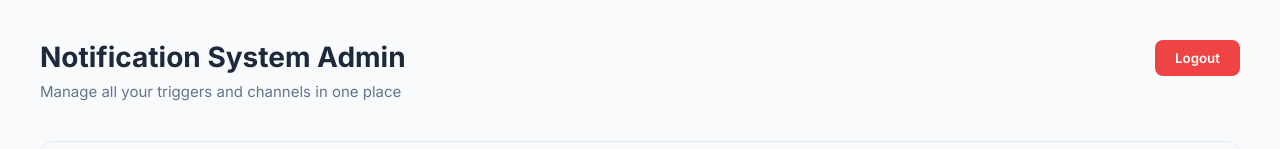
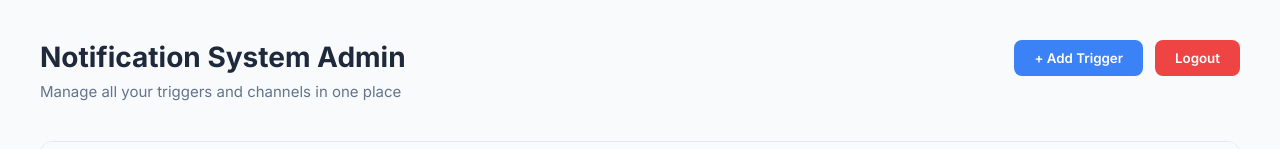
Before and after one commit to deevsh9672/notiflow, a React app in the folder frontend/: page / in a window 1280 px wide. Shown: the top 149 px of the page. Built offline with nearby package versions, Linux system fonts and the light colour scheme; no server answers; sample sign-in values are in the browser's storage; the HTML template or start-up script is replaced by a standard one.

Commit message:
Add Add Trigger UI functionality

```diff
--- a/frontend/src/pages/Dashboard.css
+++ b/frontend/src/pages/Dashboard.css
@@ -21,6 +21,27 @@
 .dashboard-header .subtitle {
   color: #64748b;
   font-size: 15px;
+}
+
+.header-actions {
+  display: flex;
+  gap: 12px;
+}
+
+.btn-add-trigger {
+  padding: 10px 20px;
+  background-color: #3b82f6;
+  color: white;
+  border: none;
+  border-radius: 8px;
+  font-weight: 600;
+  cursor: pointer;
+  transition: all 0.2s;
+}
+
+.btn-add-trigger:hover {
+  background-color: #2563eb;
+  box-shadow: 0 4px 12px rgba(59, 130, 246, 0.2);
 }
 
 .btn-logout {
--- a/frontend/src/pages/Dashboard.jsx
+++ b/frontend/src/pages/Dashboard.jsx
@@ -8,7 +8,7 @@ export default function Dashboard() {
   const [templates, setTemplates] = useState({});
   const navigate = useNavigate();
 
-  // Modal State
+  // Edit Template Modal State
   const [isModalOpen, setIsModalOpen] = useState(false);
   const [modalData, setModalData] = useState({
     trigger_id: '',
@@ -18,6 +18,10 @@ export default function Dashboard() {
     body: '',
     is_enabled: true
   });
+
+  // Add Trigger Modal State
+  const [isTriggerModalOpen, setIsTriggerModalOpen] = useState(false);
+  const [triggerName, setTriggerName] = useState('');
 
   useEffect(() => {
     fetchData();
@@ -95,6 +99,27 @@ export default function Dashboard() {
     }
   };
 
+  const saveTrigger = async (e) => {
+    e.preventDefault();
+    if (!triggerName) return;
+
+    // Auto generate a slug from the name (e.g. "Password Reset" -> "password_reset")
+    const slug = triggerName.toLowerCase().replace(/ /g, '_').replace(/[^\w-]+/g, '');
+
+    try {
+      await api.post('/api/triggers/', {
+        name: triggerName,
+        slug: slug,
+        event_type: "CUSTOM_EVENT"
+      });
+      setTriggerName('');
+      setIsTriggerModalOpen(false);
+      fetchData();
+    } catch (err) {
+      alert("Error creating trigger: " + JSON.stringify(err.response?.data || {}));
+    }
+  };
+
   const handleLogout = () => {
     localStorage.removeItem('token');
     localStorage.removeItem('user');
@@ -108,7 +133,10 @@ export default function Dashboard() {
           <h1>Notification System Admin</h1>
           <p className="subtitle">Manage all your triggers and channels in one place</p>
         </div>
-        <button className="btn-logout" onClick={handleLogout}>Logout</button>
+        <div className="header-actions">
+          <button className="btn-add-trigger" onClick={() => setIsTriggerModalOpen(true)}>+ Add Trigger</button>
+          <button className="btn-logout" onClick={handleLogout}>Logout</button>
+        </div>
       </header>
 
       <div className="table-wrapper">
@@ -207,6 +235,31 @@ export default function Dashboard() {
           </div>
         </div>
       )}
+
+      {isTriggerModalOpen && (
+        <div className="modal-overlay">
+          <div className="modal-content" style={{maxWidth: '400px'}}>
+            <h2>Create New Trigger</h2>
+            <form onSubmit={saveTrigger}>
+              <div className="form-group">
+                <label>Trigger Name</label>
+                <input
+                  type="text"
+                  value={triggerName}
+                  onChange={(e) => setTriggerName(e.target.value)}
+                  placeholder="e.g. Password Reset"
+                  required
+                />
+                <small className="help-text">A unique slug will be automatically generated.</small>
+              </div>
+              <div className="modal-actions">
+                <button type="button" className="btn-cancel" onClick={() => setIsTriggerModalOpen(false)}>Cancel</button>
+                <button type="submit" className="btn-save">Create</button>
+              </div>
+            </form>
+          </div>
+        </div>
+      )}
     </div>
   );
 }
```
